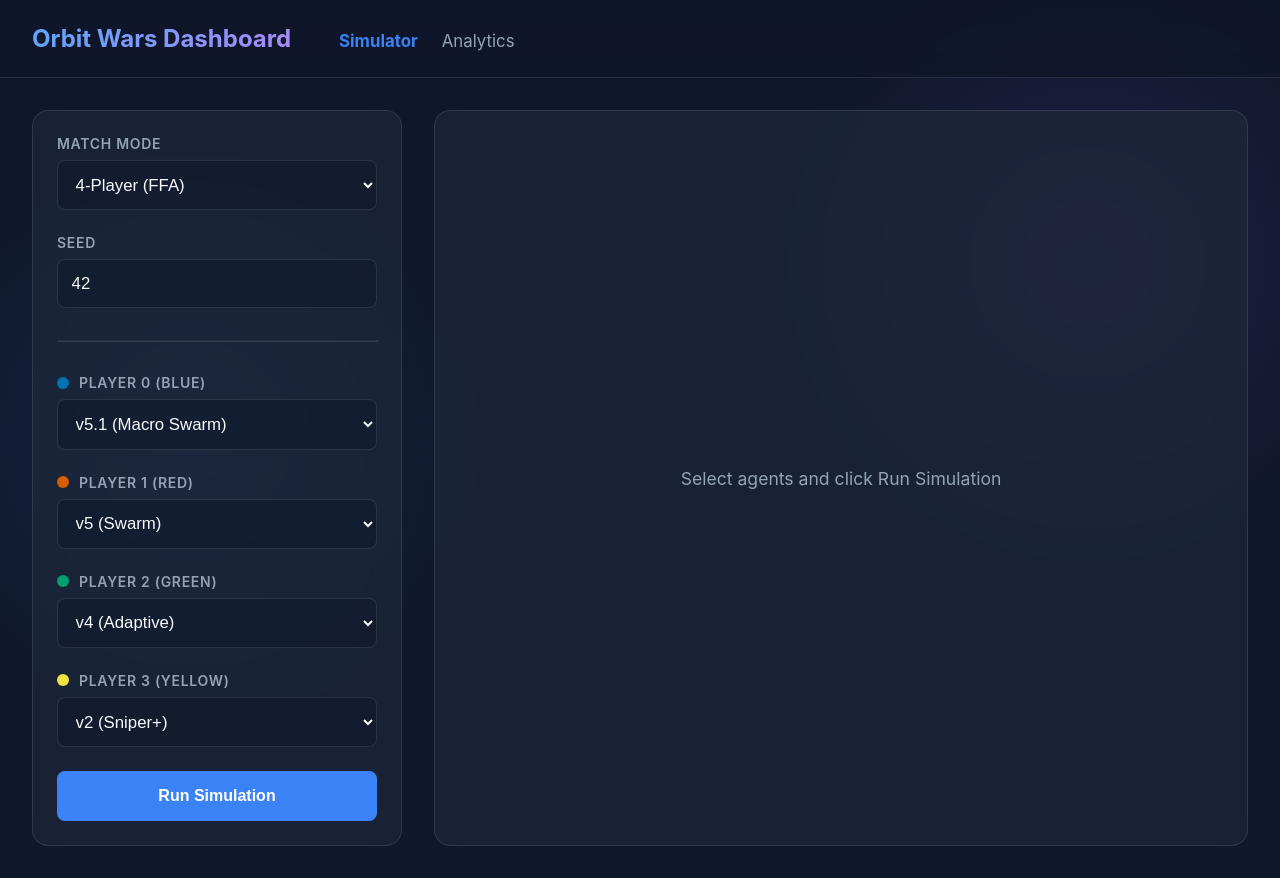
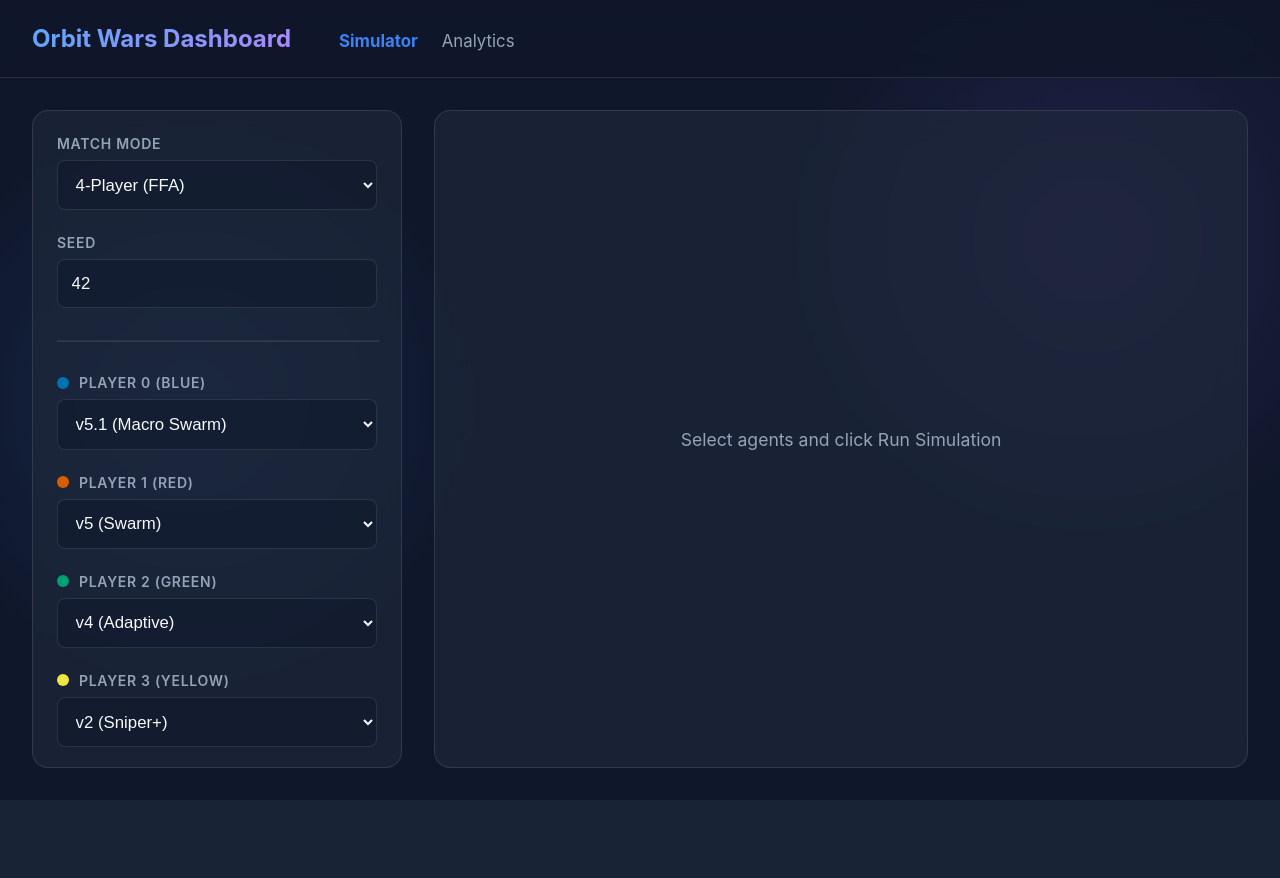
Before and after one commit to jannatsamadov/orbit_wars_simulation, a Flask app: page / in a window 1280 px wide. After the commit the page ends 768 px from the top, so only its background shows below. Run offline with Flask 3, Linux system fonts and the light colour scheme.

Commit message:
fix: perfectly lock page height to 100vh and prevent all pointless stretching

```diff
--- a/templates/index.html
+++ b/templates/index.html
@@ -24,7 +24,8 @@
             background-image:
                 radial-gradient(circle at 15% 50%, rgba(59, 130, 246, 0.15), transparent 25%),
                 radial-gradient(circle at 85% 30%, rgba(139, 92, 246, 0.15), transparent 25%);
-            min-height: 100vh;
+            height: 100vh;
+            overflow: hidden;
             display: flex;
             flex-direction: column;
         }
@@ -65,6 +66,8 @@
             margin: 0 auto;
             width: 100%;
             box-sizing: border-box;
+            min-height: 0;
+            overflow: hidden;
         }
 
         .sidebar {
@@ -77,6 +80,8 @@
             display: flex;
             flex-direction: column;
             gap: 1.5rem;
+            overflow-y: auto;
+            min-height: 0;
         }
 
         .main-content {
@@ -89,6 +94,7 @@
             flex-direction: column;
             overflow: hidden;
             position: relative;
+            min-height: 0;
         }
 
         .leaderboard {
@@ -102,8 +108,9 @@
             flex-direction: column;
             gap: 1rem;
             overflow-y: auto;
-            max-height: calc(100vh - 120px);
-            align-self: flex-start;
+            max-height: 100%;
+            align-self: stretch;
+            min-height: 0;
         }
 
         .lb-title {
```
